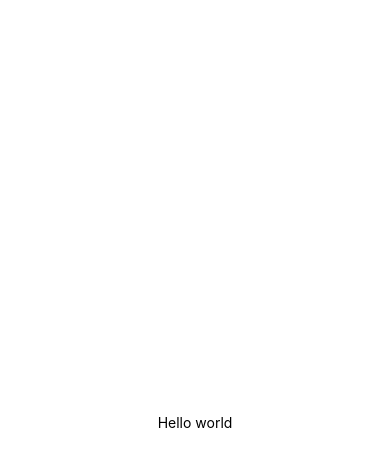
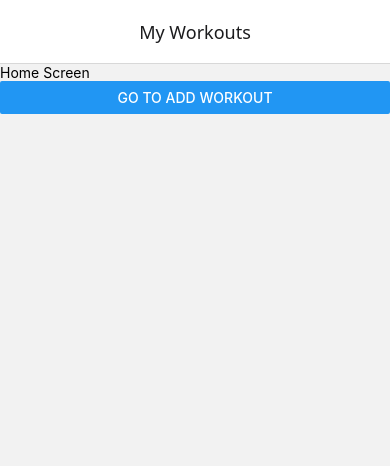
Before and after one commit to ElFirdaous28/workout-tracker, a React Native app: screen /Home in a window 390 px wide. Shown: the top 466 px of the page. Built offline with nearby package versions, Linux system fonts and the light colour scheme.

Commit message:
WT-5 Set up Stack Navigator

```diff
--- a/App.tsx
+++ b/App.tsx
@@ -1,20 +1,5 @@
-import { StatusBar } from 'expo-status-bar';
-import { StyleSheet, Text, View } from 'react-native';
+import AppNavigator from "./src/navigation/AppNavigator";
 
 export default function App() {
-  return (
-    <View style={styles.container}>
-      <Text>Hello world</Text>
-      <StatusBar style="auto" />
-    </View>
-  );
+  return <AppNavigator />;
 }
-
-const styles = StyleSheet.create({
-  container: {
-    flex: 1,
-    backgroundColor: '#fff',
-    alignItems: 'center',
-    justifyContent: 'center',
-  },
-});
--- a/package.json
+++ b/package.json
@@ -9,7 +9,8 @@
     "web": "expo start --web"
   },
   "dependencies": {
-    "@react-navigation/native": "^7.1.28",
+    "@react-navigation/native": "^7.1.31",
+    "@react-navigation/native-stack": "^7.14.2",
     "@react-navigation/stack": "^7.7.2",
     "expo": "~54.0.33",
     "expo-status-bar": "~3.0.9",
--- a/src/navigation/AppNavigator.tsx
+++ b/src/navigation/AppNavigator.tsx
@@ -0,0 +1,43 @@
+import React from "react";
+import { NavigationContainer } from "@react-navigation/native";
+import { createNativeStackNavigator } from "@react-navigation/native-stack";
+import HomeScreen from "@/screens/HomeScreen";
+import AddWorkoutScreen from "@/screens/AddWorkoutScreen";
+import WorkoutDetailsScreen from "@/screens/WorkoutDetailsScreen";
+
+
+export type RootStackParamList = {
+    Home: undefined;
+    AddWorkout: undefined;
+    WorkoutDetails: { id: string };
+};
+
+const Stack = createNativeStackNavigator<RootStackParamList>();
+
+export default function AppNavigator() {
+    return (
+        <NavigationContainer>
+            <Stack.Navigator
+                screenOptions={{
+                    headerTitleAlign: "center",
+                }}
+            >
+                <Stack.Screen
+                    name="Home"
+                    component={HomeScreen}
+                    options={{ title: "My Workouts" }}
+                />
+                <Stack.Screen
+                    name="AddWorkout"
+                    component={AddWorkoutScreen}
+                    options={{ title: "Add Workout" }}
+                />
+                <Stack.Screen
+                    name="WorkoutDetails"
+                    component={WorkoutDetailsScreen}
+                    options={{ title: "Workout Details" }}
+                />
+            </Stack.Navigator>
+        </NavigationContainer>
+    );
+}
--- a/src/screens/AddWorkoutScreen.tsx
+++ b/src/screens/AddWorkoutScreen.tsx
@@ -0,0 +1,14 @@
+import { StyleSheet, Text, View } from 'react-native'
+import React from 'react'
+
+const AddWorkoutScreen = () => {
+  return (
+    <View>
+      <Text>AddWorkoutScreen</Text>
+    </View>
+  )
+}
+
+export default AddWorkoutScreen
+
+const styles = StyleSheet.create({})
--- a/src/screens/HomeScreen.tsx
+++ b/src/screens/HomeScreen.tsx
@@ -0,0 +1,23 @@
+import { View, Text, Button } from "react-native";
+import { NativeStackNavigationProp } from "@react-navigation/native-stack";
+import { useNavigation } from "@react-navigation/native";
+import { RootStackParamList } from "../navigation/AppNavigator";
+
+type HomeScreenNavigationProp = NativeStackNavigationProp<
+  RootStackParamList,
+  "Home"
+>;
+
+export default function HomeScreen() {
+  const navigation = useNavigation<HomeScreenNavigationProp>();
+
+  return (
+    <View>
+      <Text>Home Screen</Text>
+      <Button
+        title="Go to Add Workout"
+        onPress={() => navigation.navigate("AddWorkout")}
+      />
+    </View>
+  );
+}
--- a/src/screens/WorkoutDetailsScreen.tsx
+++ b/src/screens/WorkoutDetailsScreen.tsx
@@ -0,0 +1,14 @@
+import { StyleSheet, Text, View } from 'react-native'
+import React from 'react'
+
+const WorkoutDetailsScreen = () => {
+  return (
+    <View>
+      <Text>WorkoutDetailsScreen</Text>
+    </View>
+  )
+}
+
+export default WorkoutDetailsScreen
+
+const styles = StyleSheet.create({})
--- a/tsconfig.json
+++ b/tsconfig.json
@@ -1,6 +1,10 @@
 {
   "extends": "expo/tsconfig.base",
   "compilerOptions": {
-    "strict": true
+    "strict": true,
+    "baseUrl": ".",
+    "paths": {
+      "@/*": ["src/*"]
+    }
   }
 }
```
Also changed, not shown: 1 other file (tests, documents, lock files or other folders).
